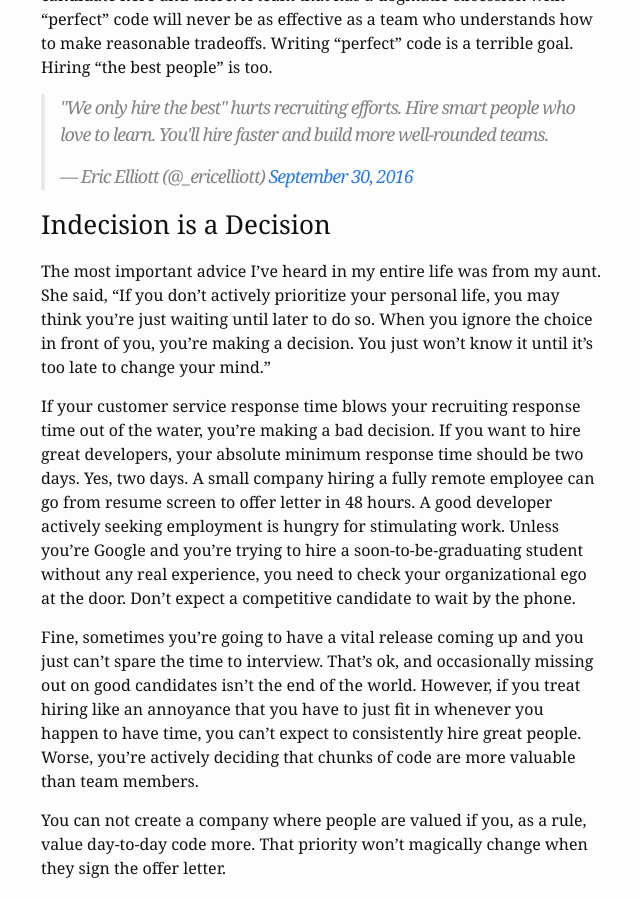
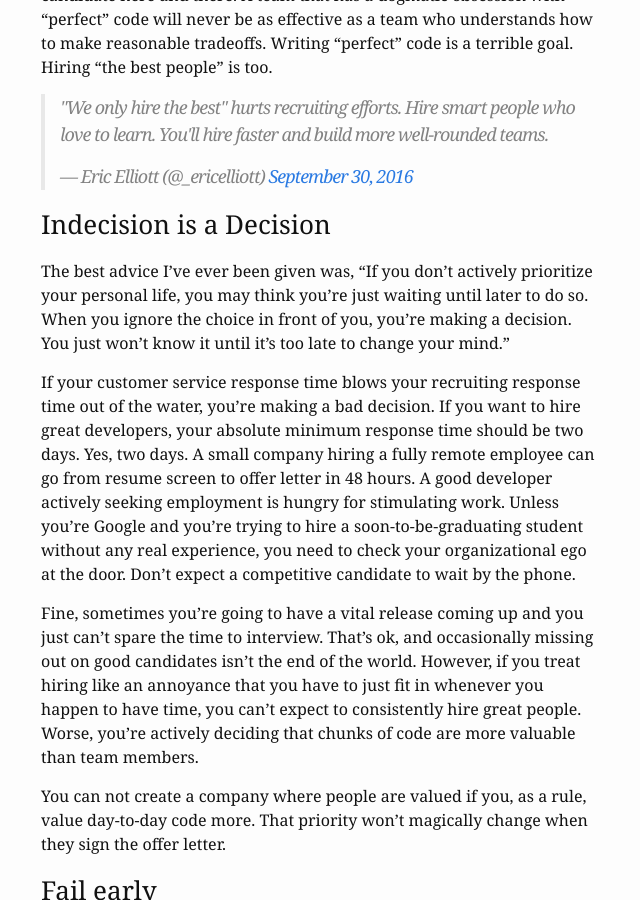
Before and after one commit to ramblinjan/ramblinjan.github.io, a Jekyll site: the page built from _posts/2016-10-03-Your-Hiring-Process-is-your-engineering-process.md, in a window 1280 px wide and 900 px high, scrolled down 1474 px. Shown: the whole window, without its empty margins (229-869 px from the left). Built offline with Jekyll 4.4.1, drawn with Linux system fonts in a browser that asks for light colours; comment, search, counter and statistics services are not loaded.

Commit message:
change quote attribution

```diff
--- a/_posts/2016-10-03-Your-Hiring-Process-is-your-engineering-process.md
+++ b/_posts/2016-10-03-Your-Hiring-Process-is-your-engineering-process.md
@@ -53,7 +53,7 @@ with "perfect" code will never be as effective as a team who understands how to
 
 ### Indecision is a Decision
 
-The most important advice I've heard in my entire life was from my aunt. She said, "If you don't actively prioritize your personal life, you may think you're just waiting until later to do so. When you ignore the choice in front of you, you're making a decision. You just won't know it until it's too late to change your mind."
+The best advice I've ever been given was, "If you don't actively prioritize your personal life, you may think you're just waiting until later to do so. When you ignore the choice in front of you, you're making a decision. You just won't know it until it's too late to change your mind."
 
 If your customer service response time blows your recruiting response time out of the water, you're making a bad decision. If you want to hire great developers, your absolute minimum response time should be two days. Yes, two days. A small company hiring a fully remote employee can go from resume screen to offer letter in 48 hours. A good developer actively seeking employment is hungry for stimulating work. Unless you're Google and you're trying to hire a soon-to-be-graduating student without any real experience, you need to check your organizational ego at the door. Don't expect a competitive candidate to wait by the phone.
 
```
